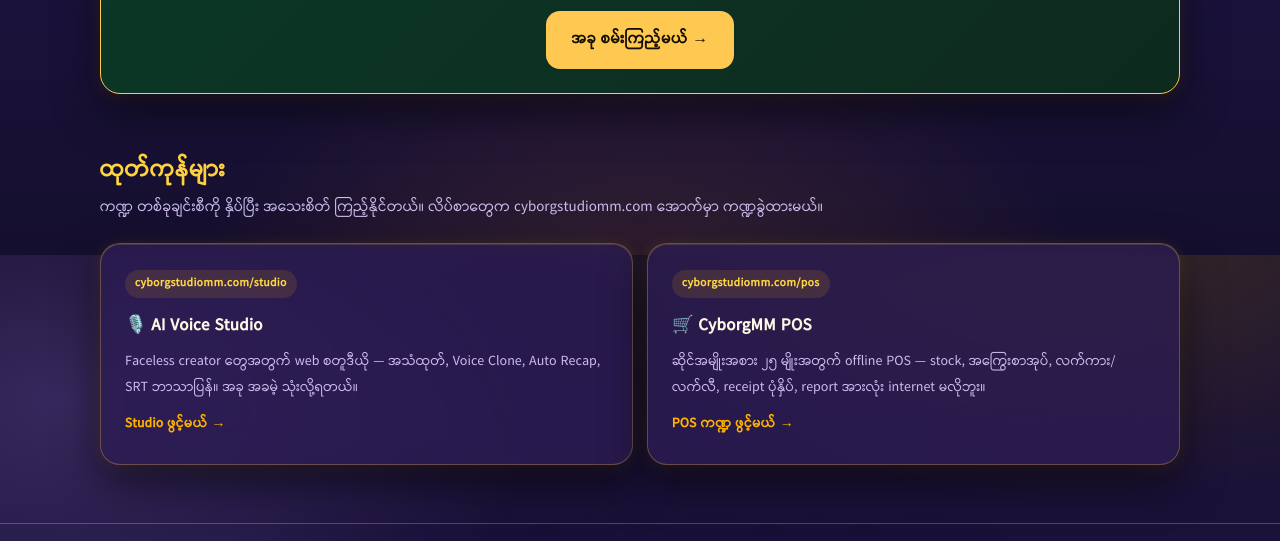
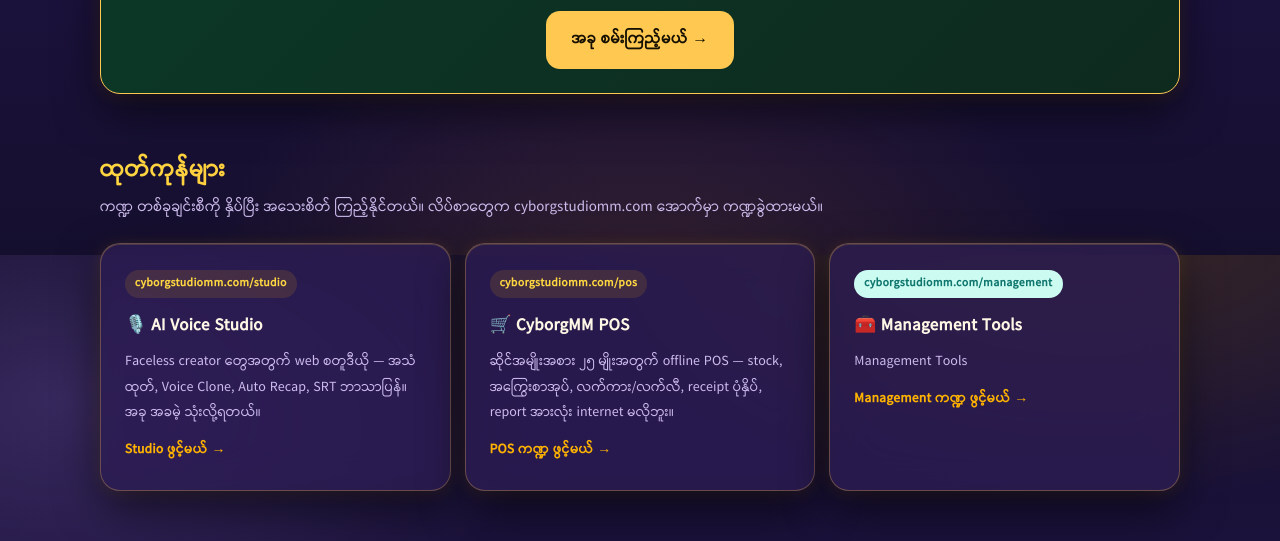
Before and after one commit to LovingGas/cyborg-studio-mm-website, a plain HTML site: page index.html in a window 1280 px wide. Shown: the part 1345-1886 px from the top of the page. Drawn offline with nearby package versions, Linux system fonts and the light colour scheme; a script that the page names is missing.

Commit message:
Management Tools card: description cut to just 'Management Tools' (user order: remove HR & Payroll / Clinic list from Google snippet)

```diff
--- a/index.html
+++ b/index.html
@@ -511,14 +511,12 @@ nav button.on{background:var(--grad);color:#fff;box-shadow:0 8px 20px rgba(255,7
         <p>ဆိုင်အမျိုးအစား ၂၅ မျိုးအတွက် offline POS — stock, အကြွေးစာအုပ်, လက်ကား/လက်လီ, receipt ပုံနှိပ်, report အားလုံး internet မလိုဘူး။</p>
         <span class="open">POS ကဏ္ဍ ဖွင့်မယ် →</span>
       </div>
-      <!-- Management Tools product card HIDDEN 2026-11-15 (user order: its text was showing in Google search results — HR & Payroll etc. are not built yet; restore when Management apps ship)
       <div class="prodcard" onclick="show('mgmt')">
         <div class="purl acc-teal">cyborgstudiomm.com/management</div>
         <h3>🧰 Management Tools</h3>
-        <p>လုပ်ငန်း စီမံခန့်ခွဲမှု app တွေ — HR & Payroll, ဆေးရုံ/ဆေးခန်း, ကျောင်း, စာရင်းကိုင် အပါ ၈ မျိုး။ တစ်ခုချင်းစီ သီးသန့် app။</p>
+        <p>Management Tools</p>
         <span class="open">Management ကဏ္ဍ ဖွင့်မယ် →</span>
       </div>
-      -->
     </div>
   </section>
 
```
